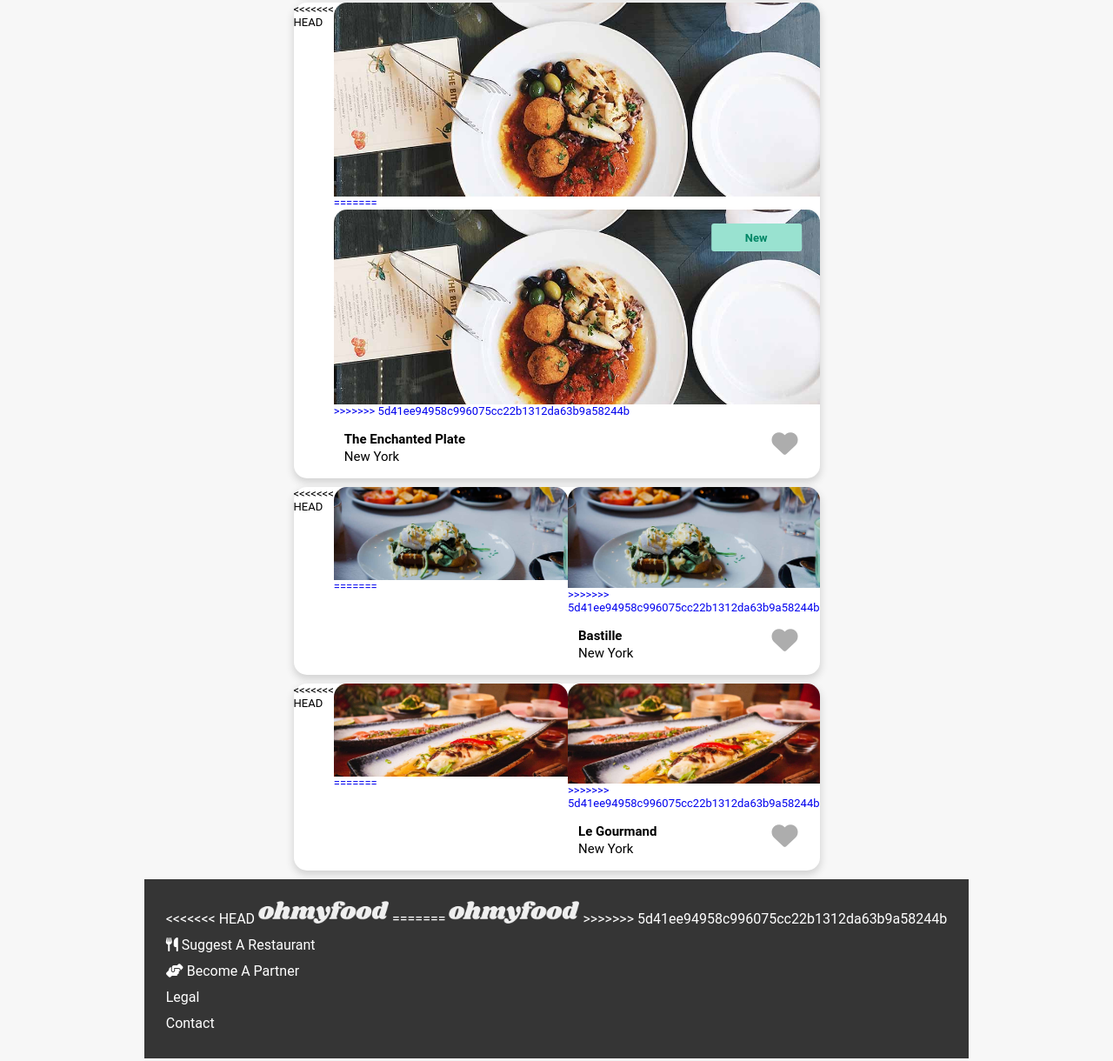
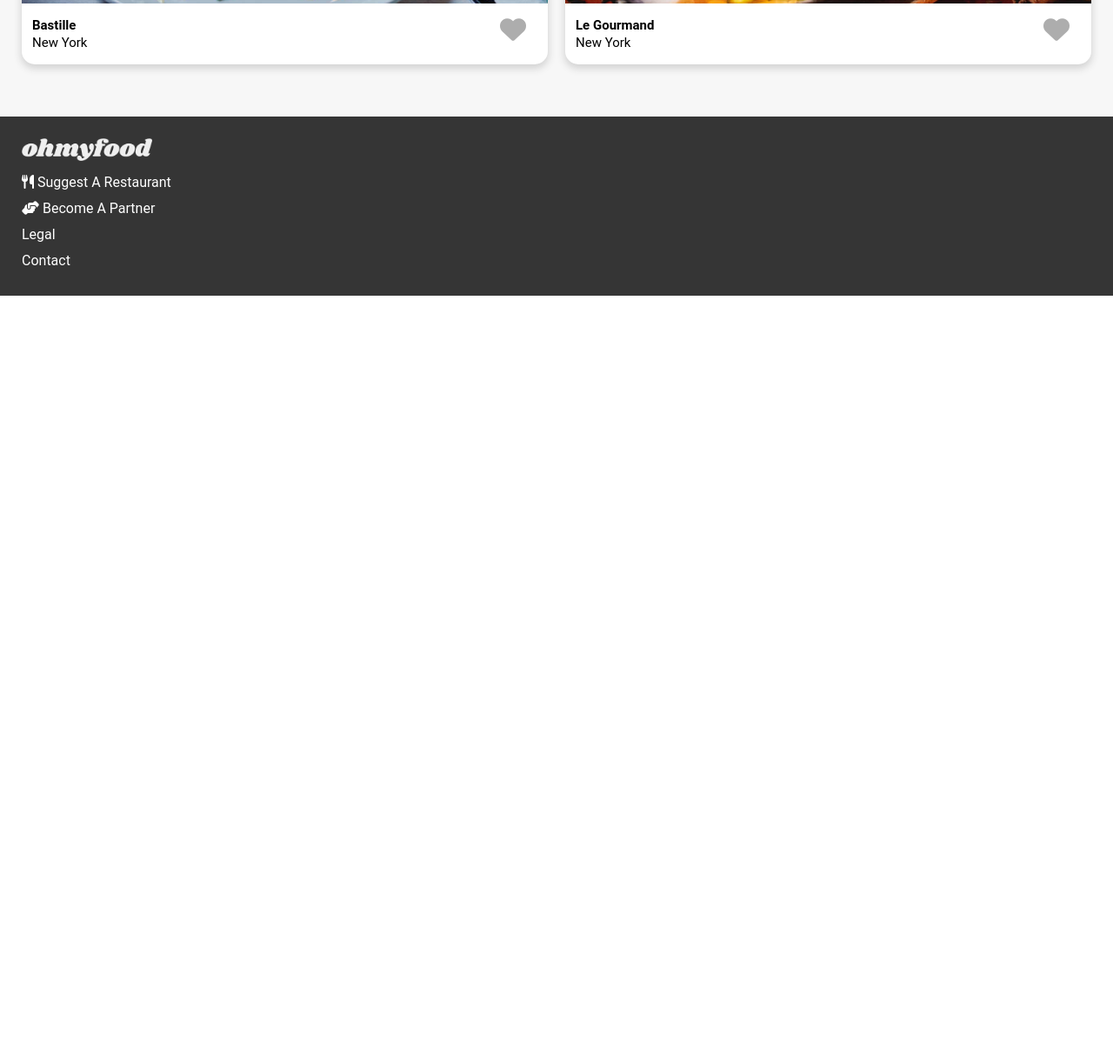
Before and after one commit to LexyCodes/LexyCodes.github.io, a plain HTML site: page index.html in a window 1280 px wide. Shown: the part 1131-2351 px from the top of the page at 87% size. After the commit the page ends 1471 px from the top, so only its background shows below. Drawn offline with Linux system fonts and the light colour scheme; a web font is replaced by a local one.

Commit message:
Update index.html

```diff
--- a/index.html
+++ b/index.html
@@ -6,15 +6,11 @@
         <meta name="Restaurant reservation system." content="A website which allows customers to browse dishes and book ahead of arrival.">
         <meta name="viewport" content="width=device-width, initial-scale=1">
         <!--Link To CSS-->
-<<<<<<< HEAD
         <link rel="stylesheet" href="stylesheet/css/style.css">
-=======
-        <link rel="stylesheet" href="../stylesheet/css/style.css">
->>>>>>> 5d41ee94958c996075cc22b1312da63b9a58244b
         <!--Link To Font Awesome-->
         <script src="https://kit.fontawesome.com/a44905290d.js" crossorigin="anonymous"></script>
         <!--Link To Favicon-->
-        <link rel="icon" href="../images/favicon.ico">
+        <link rel="icon" href="images/favicon.ico">
         <!--Link To Google Fonts-->
         <link rel="preconnect" href="https://fonts.googleapis.com">
         <link rel="preconnect" href="https://fonts.gstatic.com" crossorigin>
@@ -32,13 +28,8 @@
 
     <header>
      <div class="block__logo block__logo--header block__logo--homepage">
-<<<<<<< HEAD
         <a class="logo_link" href="index.html">
          <img class="logo__image logo__image--black logo__image--home-page" src="images/ohmyfood.png" alt="OhMyFood Logo">
-=======
-        <a class="logo_link" href="Home_page.html">
-         <img class="logo__image logo__image--black logo__image--home-page" src="../images/ohmyfood.png" alt="OhMyFood Logo">
->>>>>>> 5d41ee94958c996075cc22b1312da63b9a58244b
          </a>
      </div>
     </header>
@@ -103,15 +94,9 @@
         <div class="restaurant__cards">
             <div class="restaurant">
                 <div class="card">
-<<<<<<< HEAD
                   <a href="pages/The_Full_Palette.html">
                         <div class="image_label">
                             <img class="restaurant__image" src="images/the_full_palette.jpg" alt="The Full Palette, New York">
-=======
-                  <a href="The_Full_Palette.html">
-                        <div class="image_label">
-                            <img class="restaurant__image" src="../images/the_full_palette.jpg" alt="The Full Palette, New York">
->>>>>>> 5d41ee94958c996075cc22b1312da63b9a58244b
 
                             <span class="New_Label">
                                 <b>New</b>
@@ -133,17 +118,10 @@
 
             <div class="restaurant">
                 <div class="card">
-<<<<<<< HEAD
                     <a href="pages/The_Enchanted_Plate.html">
 
                         <div class="image_label">
                             <img class="restaurant__image" src="images/the_enchanted_plate.jpg" alt="The Enchanted Plate, New York">
-=======
-                    <a href="The_Enchanted_Plate.html">
-
-                        <div class="image_label">
-                            <img class="restaurant__image" src="../images/the_enchanted_plate.jpg" alt="The Enchanted Plate, New York">
->>>>>>> 5d41ee94958c996075cc22b1312da63b9a58244b
 
                             <span class="New_Label">
                                 <b>New</b>
@@ -165,13 +143,8 @@
 
             <div class="restaurant">
                 <div class="card">
-<<<<<<< HEAD
                     <a href="pages/Bastille.html">
                         <img class="restaurant__image" src="images/bastille.jpg" alt="Bastille, New York">
-=======
-                    <a href="Bastille.html">
-                        <img class="restaurant__image" src="../images/bastille.jpg" alt="Bastille, New York">
->>>>>>> 5d41ee94958c996075cc22b1312da63b9a58244b
                         <div class="restaurant__info">
                             <span class="restaurant__name">
                                 <b>Bastille</b> <br> New York
@@ -187,13 +160,8 @@
 
             <div class="restaurant">
                 <div class="card">
-<<<<<<< HEAD
                     <a href="pages/Le_Gourmand.html">
                         <img class="restaurant__image" src="images/le_gourmand.jpg" alt="Le Gourmand, New York">
-=======
-                    <a href="Le_Gourmand.html">
-                        <img class="restaurant__image" src="../images/le_gourmand.jpg" alt="Le Gourmand, New York">
->>>>>>> 5d41ee94958c996075cc22b1312da63b9a58244b
                         <div class="restaurant__info">
                             <span class="restaurant__name">
                                 <b>Le Gourmand</b> <br> New York
@@ -212,11 +180,7 @@
 
     <footer>
         <div class="block__logo--footer">
-<<<<<<< HEAD
                 <img class="logo__image logo__image--white" src="images/ohmyfood.png" alt="OhMyFood Logo">
-=======
-                <img class="logo__image logo__image--white" src="../images/ohmyfood.png" alt="OhMyFood Logo">
->>>>>>> 5d41ee94958c996075cc22b1312da63b9a58244b
             </div>
 
             <div class="footer_options">
```
